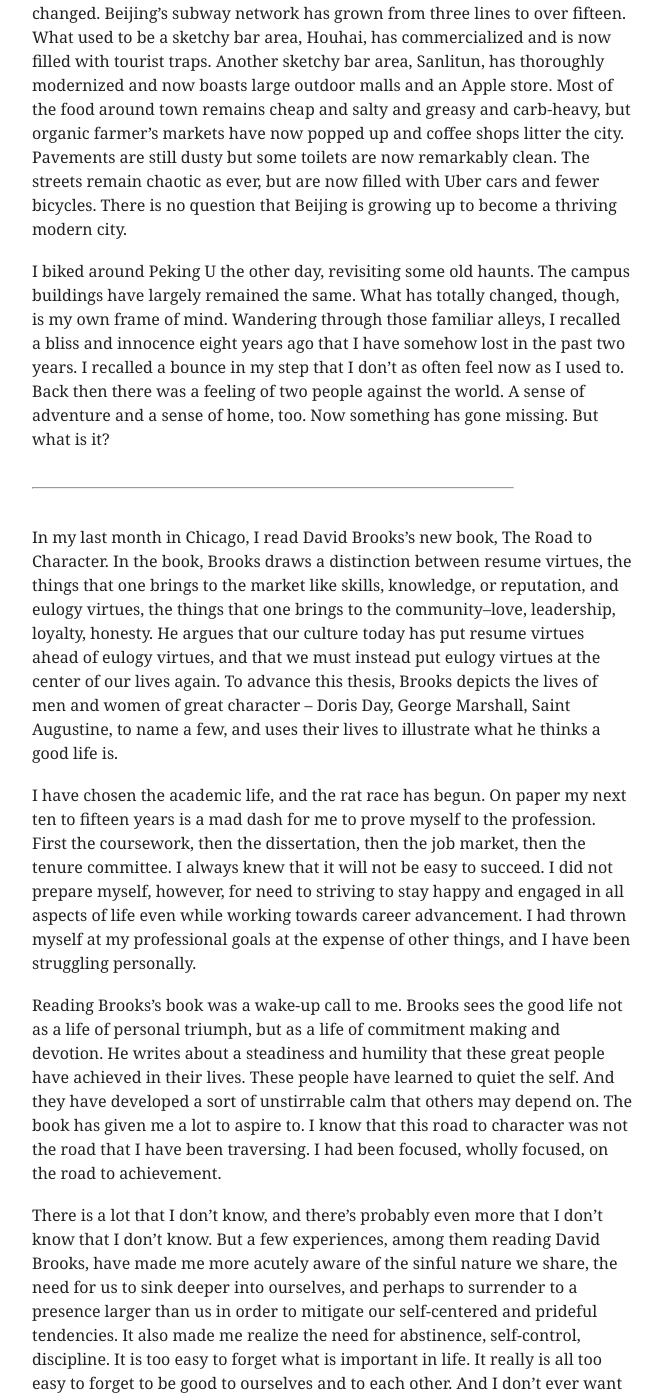
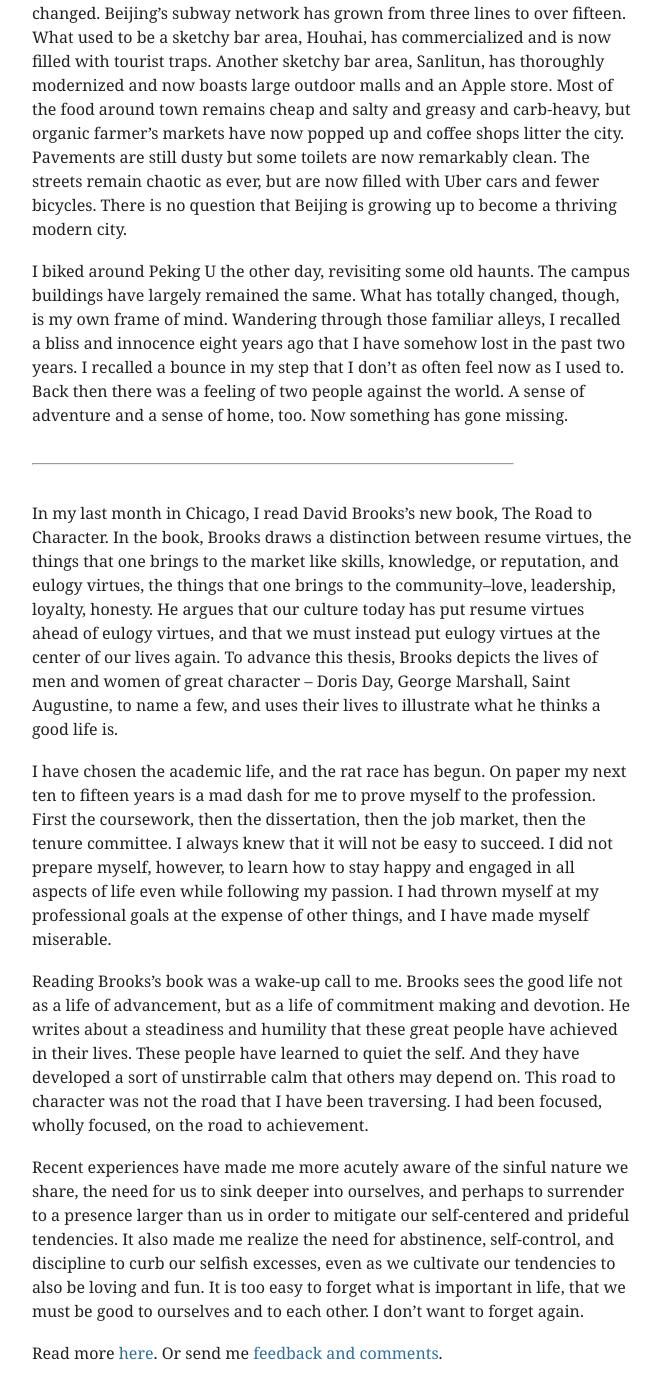
Before and after one commit to mbwong/mbwong.github.com, a Jekyll site: the page built from _posts/2015-06-15-reflections-from-beijing.md, in a window 1280 px wide and 1400 px high, scrolled down 2659 px. Shown: the whole window, without its empty margins (308-971 px from the left). Built offline with Jekyll 4.4.1, drawn with Linux system fonts in a browser that asks for light colours; some of the changed text lies outside the part shown.

Commit message:
more edits

```diff
--- a/_posts/2015-06-15-reflections-from-beijing.md
+++ b/_posts/2015-06-15-reflections-from-beijing.md
@@ -10,7 +10,7 @@ Even though my father is an economist, I had not properly studied the subject be
 
 My father was delighted that I had chosen the academic life. But my mother worried that I would grow insulated and solitary. Dismissing her concerns, I told her that she had nothing to worry about: I had plenty of friends and knew how to maintain a balanced life. I had found a passion that I had to follow.
 
-The research assistantship turned out to be a dream job. After a year as a business consultant, I craved intellectual stimulation and I was intellectually challenged and constantly excited in the job. Every day I learned just how clever my bosses were. I was a kid in a candy store, surrounded by new knowledge to take in. I loved, loved my work. I was happy to be totally absorbed.
+The research assistantship turned out to be a dream job. After a year as a business consultant, I craved intellectual stimulation. I found exactly what I wanted in my new job and was constantly excited. Every day I had new puzzles to solve, and loved how I was challenged each day to figure out new things. I was a kid in a candy store, surrounded by new knowledge to take in. I loved, loved my work. I was happy to be totally absorbed.
 
 Thinking back, though, I now realize that my enthusiasm came at a cost. When I left San Francisco, I left a job that I did not love. But I was the healthiest I had been in many years. I ate well. I regularly exercised. I biked each day. I built and was enmeshed in a web of loving friendships. After I moved, I loved my job. But I took less care to eat healthily. I exercised only occasionally. I had opportunities to build up and serve a close community of friends, but often neglected to.
 
@@ -38,14 +38,14 @@ For the first time in our lives, we were wholly unsupervised by adults and toget
 
 And now, another eight years later, is my third visit. Some things have changed. Beijing’s subway network has grown from three lines to over fifteen. What used to be a sketchy bar area, Houhai, has commercialized and is now filled with tourist traps. Another sketchy bar area, Sanlitun, has thoroughly modernized and now boasts large outdoor malls and an Apple store. Most of the food around town remains cheap and salty and greasy and carb-heavy, but organic farmer’s markets have now popped up and coffee shops litter the city. Pavements are still dusty but some toilets are now remarkably clean. The streets remain chaotic as ever, but are now filled with Uber cars and fewer bicycles. There is no question that Beijing is growing up to become a thriving modern city.
 
-I biked around Peking U the other day, revisiting some old haunts. The campus buildings have largely remained the same. What has totally changed, though, is my own frame of mind. Wandering through those familiar alleys, I recalled a bliss and innocence eight years ago that I have somehow lost in the past two years. I recalled a bounce in my step that I don’t as often feel now as I used to. Back then there was a feeling of two people against the world. A sense of adventure and a sense of home, too. Now something has gone missing. But what is it?
+I biked around Peking U the other day, revisiting some old haunts. The campus buildings have largely remained the same. What has totally changed, though, is my own frame of mind. Wandering through those familiar alleys, I recalled a bliss and innocence eight years ago that I have somehow lost in the past two years. I recalled a bounce in my step that I don’t as often feel now as I used to. Back then there was a feeling of two people against the world. A sense of adventure and a sense of home, too. Now something has gone missing.
 
 ------
 
 In my last month in Chicago, I read David Brooks’s new book, The Road to Character. In the book, Brooks draws a distinction between resume virtues, the things that one brings to the market like skills, knowledge, or reputation, and eulogy virtues, the things that one brings to the community–love, leadership, loyalty, honesty. He argues that our culture today has put resume virtues ahead of eulogy virtues, and that we must instead put eulogy virtues at the center of our lives again. To advance this thesis, Brooks depicts the lives of men and women of great character – Doris Day, George Marshall, Saint Augustine, to name a few, and uses their lives to illustrate what he thinks a good life is.
 
-I have chosen the academic life, and the rat race has begun. On paper my next ten to fifteen years is a mad dash for me to prove myself to the profession. First the coursework, then the dissertation, then the job market, then the tenure committee. I always knew that it will not be easy to succeed. I did not prepare myself, however, for need to striving to stay happy and engaged in all aspects of life even while working towards career advancement. I had thrown myself at my professional goals at the expense of other things, and I have been struggling personally.
+I have chosen the academic life, and the rat race has begun. On paper my next ten to fifteen years is a mad dash for me to prove myself to the profession. First the coursework, then the dissertation, then the job market, then the tenure committee. I always knew that it will not be easy to succeed. I did not prepare myself, however, to learn how to stay happy and engaged in all aspects of life even while following my passion. I had thrown myself at my professional goals at the expense of other things, and I have made myself miserable.
 
-Reading Brooks's book was a wake-up call to me. Brooks sees the good life not as a life of personal triumph, but as a life of commitment making and devotion. He writes about a steadiness and humility that these great people have achieved in their lives. These people have learned to quiet the self. And they have developed a sort of unstirrable calm that others may depend on. The book has given me a lot to aspire to. I know that this road to character was not the road that I have been traversing. I had been focused, wholly focused, on the road to achievement.
+Reading Brooks's book was a wake-up call to me. Brooks sees the good life not as a life of advancement, but as a life of commitment making and devotion. He writes about a steadiness and humility that these great people have achieved in their lives. These people have learned to quiet the self. And they have developed a sort of unstirrable calm that others may depend on. This road to character was not the road that I have been traversing. I had been focused, wholly focused, on the road to achievement.
 
-There is a lot that I don’t know, and there’s probably even more that I don’t know that I don’t know. But a few experiences, among them reading David Brooks, have made me more acutely aware of the sinful nature we share, the need for us to sink deeper into ourselves, and perhaps to surrender to a presence larger than us in order to mitigate our self-centered and prideful tendencies. It also made me realize the need for abstinence, self-control, discipline. It is too easy to forget what is important in life. It really is all too easy to forget to be good to ourselves and to each other. And I don’t ever want to forget again.
+Recent experiences have made me more acutely aware of the sinful nature we share, the need for us to sink deeper into ourselves, and perhaps to surrender to a presence larger than us in order to mitigate our self-centered and prideful tendencies. It also made me realize the need for abstinence, self-control, and discipline to curb our selfish excesses, even as we cultivate our tendencies to also be loving and fun. It is too easy to forget what is important in life, that we must be good to ourselves and to each other. I don’t want to forget again.
```
